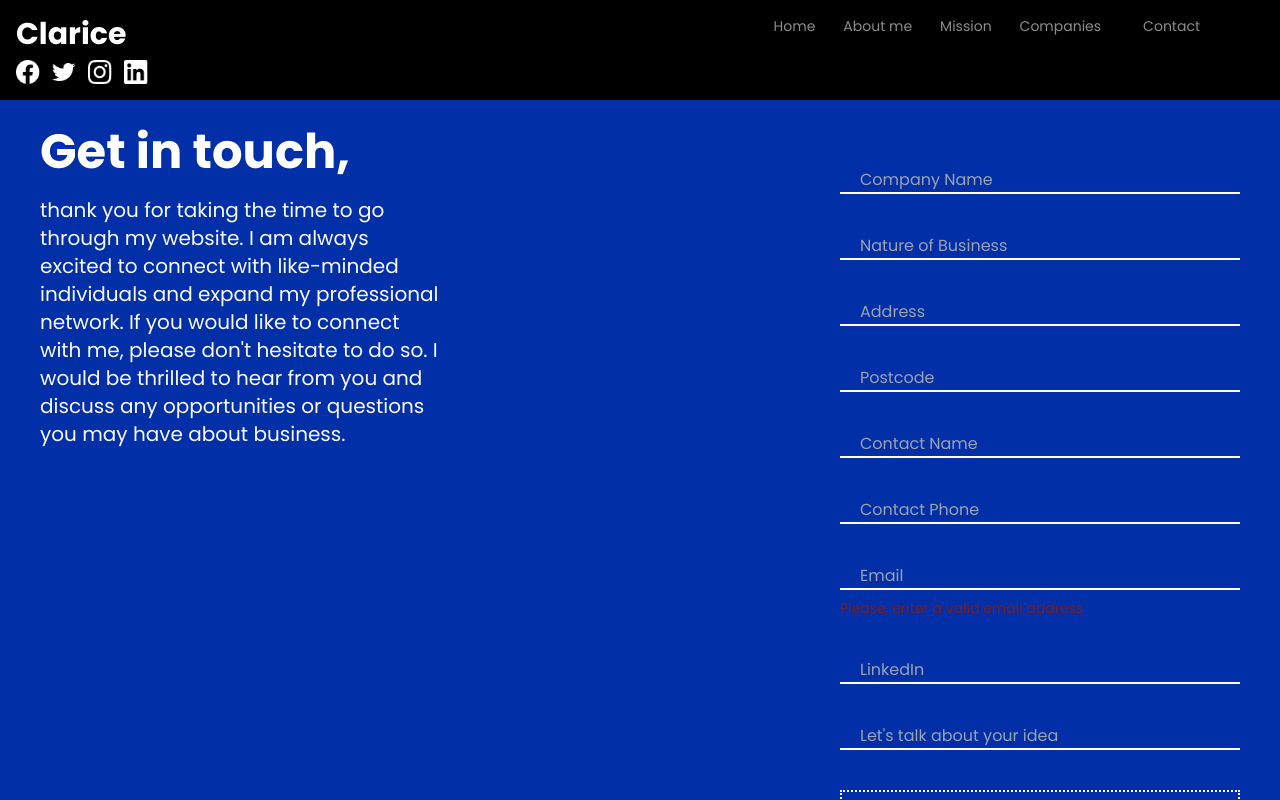
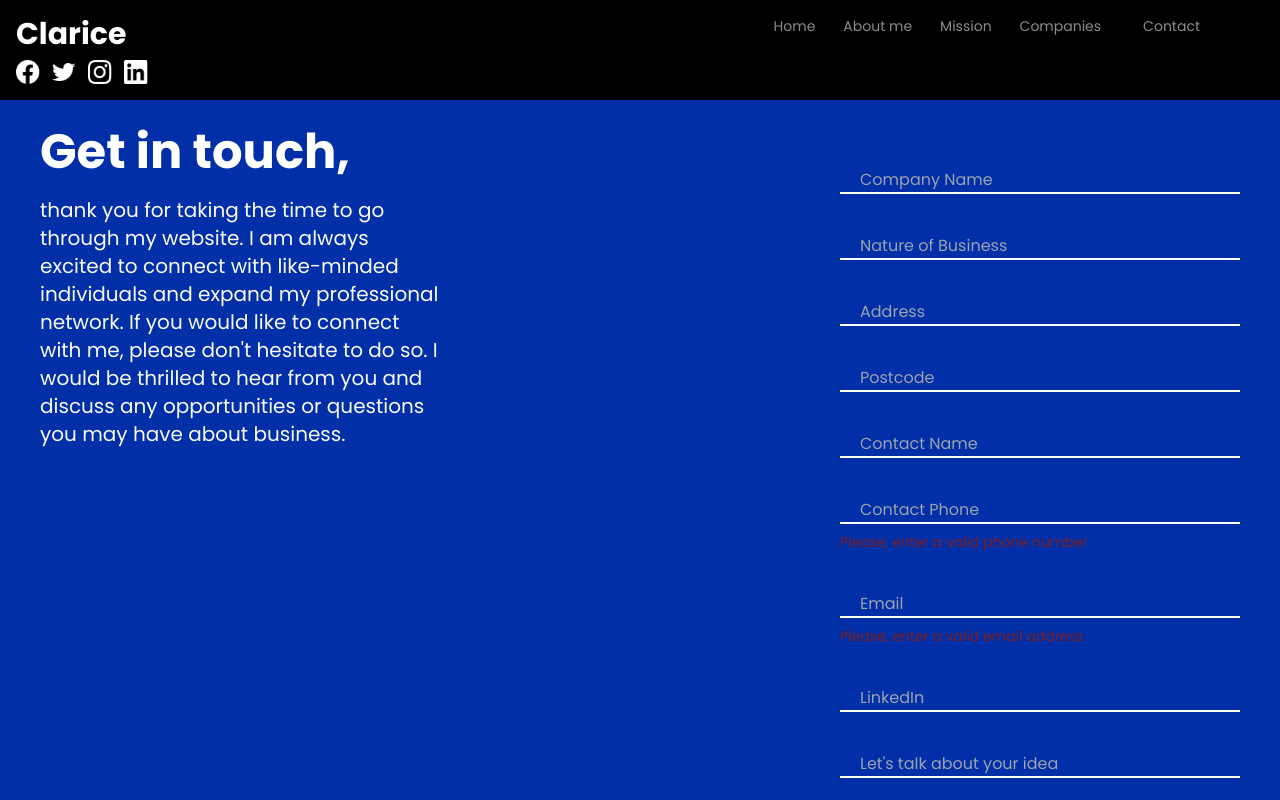
Before and after one commit to Folayimi/Clarice-Portfolio, a Next.js app: page /contact in a window 1280 px wide. Shown: the top 800 px of the page. Built offline with nearby package versions, Linux system fonts and the light colour scheme; some icons are missing.

Commit message:
made some changes

```diff
--- a/src/components/Contact.jsx
+++ b/src/components/Contact.jsx
@@ -1,10 +1,15 @@
-import { useState } from "react";
+import { useState, useEffect } from "react";
 import { Upload } from "heroicons-react";
 import FileBase64 from "react-file-base64";
 
 const Contact = () => {
+  const EMAIL_REGEX = /^(\w+)([\.\-]?\w+)*\@(\w+)([\.\-]?\w+)*(\.[a-z|A-Z]+)$/;
+  const PHONE_REGEX =
+    /^([+]?[(]?[0-9]{1,3}?[)]?)?\(?([0-9]{3,4})\)?[\-\.\ ]?([0-9]{3,4})[\-\.\ ]?([0-9]{4})$/;
   const [changing, setChanging] = useState(false);
-  const [error, setError] = useState(true);
+  const [emailError, setEmailError] = useState(false);
+  const [phoneError, setPhoneError] = useState(false);
+  const [fileError, setFileError] = useState(false);
   const [valid, setValid] = useState(false);
   const [userDetails, setUserDetails] = useState({
     companyName: "",
@@ -18,6 +23,34 @@ const Contact = () => {
     idea: "",
     file: "",
   });
+
+  useEffect(() => {
+    if (
+      userDetails["companyName"].trim().length > 0 &&
+      userDetails["natureOfBusiness"].trim().length > 0 &&
+      userDetails["address"].trim().length > 0 &&
+      userDetails["postCode"].trim().length > 0 &&
+      userDetails["contactName"].trim().length > 0 &&
+      PHONE_REGEX.test(userDetails["email"].trim()) &&
+      EMAIL_REGEX.test(userDetails["email"].trim()) &&
+      userDetails["likedIn"].trim().length > 0 &&
+      userDetails["idea"].trim().length > 0
+    ) {
+      setValid(true);
+    } else {
+      setValid(false);
+    }
+    if (!EMAIL_REGEX.test(userDetails["email"].trim())) {
+      setEmailError(true);
+    } else {
+      setEmailError(false);
+    }
+    if (!PHONE_REGEX.test(userDetails["contactPhone"].trim())) {
+      setPhoneError(true);
+    } else {
+      setPhoneError(false);
+    }
+  }, [changing]);
 
   const Fields = [
     {
@@ -77,6 +110,13 @@ const Contact = () => {
   ];
 
   const upload = (file) => {
+    if (file.size <= 10240) {
+      setUserDetails({ ...userDetails, file: file.base64 });
+      setFileError(false);
+      setChanging(!changing);
+    } else {
+      setFileError(true);
+    }
     setUserDetails({ ...userDetails, file: file.base64 });
     setChanging(!changing);
     // services.api.userRequests
@@ -105,6 +145,13 @@ const Contact = () => {
     setChanging(!changing);
   };
 
+  const handleSubmit = (e) => {
+    if (valid) {
+      // SAVE AND UPDATE USER DETAILS ENDPOINT
+      return;
+    }
+  };
+
   return (
     <>
       <div className="flexbs md:flex-col md:justify-start md:items-start md:px-5  pt-32 px-10 bg-[#002FA8] text-primary1">
@@ -131,9 +178,14 @@ const Contact = () => {
                     required={field.required}
                     onChange={handleChange}
                   />
-                  {field.name === "email" && error && (
+                  {field.name === "email" && emailError && (
                     <p className="text-red-900 text-sm">
                       Please, enter a valid email address
+                    </p>
+                  )}
+                  {field.name === "contactPhone" && phoneError && (
+                    <p className="text-red-900 text-sm">
+                      Please, enter a valid phone number
                     </p>
                   )}
                 </div>
@@ -149,7 +201,7 @@ const Contact = () => {
               <div className="absolute opacity-0">
                 <FileBase64
                   name="profilePicture"
-                  defaultValue={userDetails["profilePicture"]}
+                  defaultValue={userDetails["file"]}
                   multiple={false}
                   onDone={(base64) => {
                     upload(base64);
@@ -157,6 +209,11 @@ const Contact = () => {
                 />
               </div>
             </div>
+            {fileError && (
+              <p className="text-red-900 text-sm">
+                Can't accept files greater than 10mb.
+              </p>
+            )}
             <p className="text-sm font-light">
               Attach file. File size of your documents should not exceed 10MB
             </p>
```
